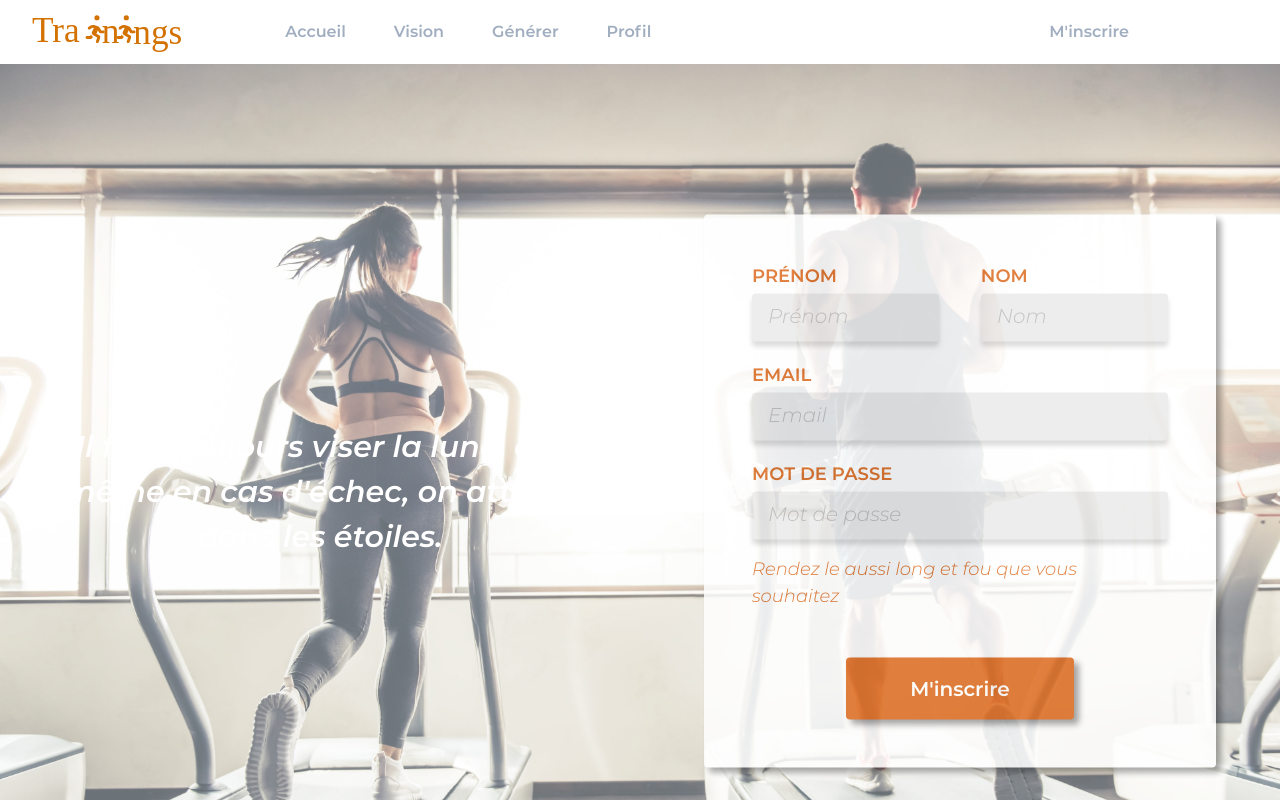
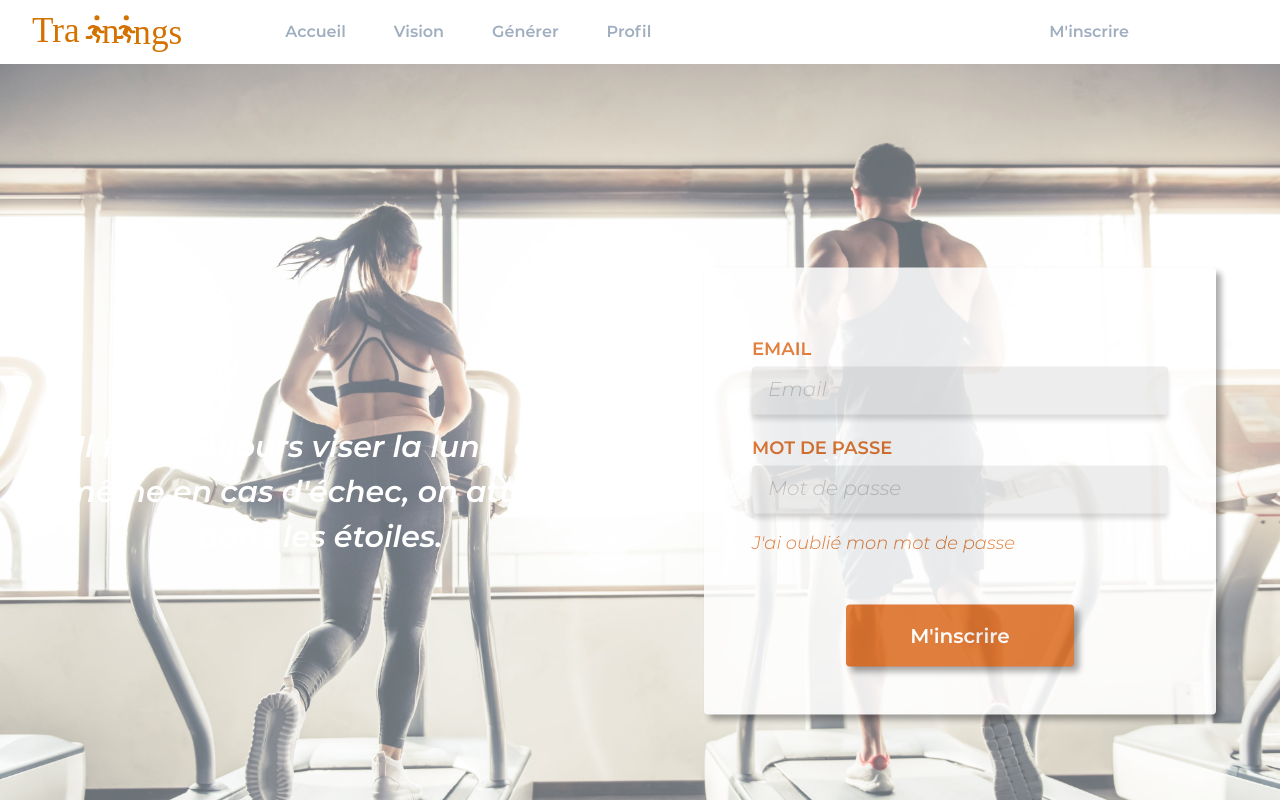
Before and after one commit to Hugoswell/Trainings.Api, a React (Create React App) app in the folder Trainings.React/: page /login in a window 1280 px wide. Shown: the top 800 px of the page. Built offline with nearby package versions, Linux system fonts and the light colour scheme; a web font is replaced by a local one.

Commit message:
Add a context filed to know which form to render

```diff
--- a/Trainings.React/src/Components/Common/BackgroundImageAndForm/BackgroundImageAndForm.js
+++ b/Trainings.React/src/Components/Common/BackgroundImageAndForm/BackgroundImageAndForm.js
@@ -1,17 +1,22 @@
-import React from "react";
+import React, { useContext } from "react";
 import BackgroundImage from "../BackgroundImage/BackgroundImage";
 import Headline from "../Headline/Headline";
 import RegisterForm from "../../RegisterContainer/RegisterForm/RegisterForm/RegisterForm";
+import LoginForm from "../../LoginContainer/LoginForm/LoginForm/LoginForm";
 import "./BackgroundImageAndForm.css";
+import BackgroundImageAndFormContext from "../BackgroundImageAndForm/BackgroundImageAndFormContext";
 
 function BackgroundImageAndForm() {
+  const { form } = useContext(BackgroundImageAndFormContext);
+  const formComponent = form === "register" ? <RegisterForm /> : <LoginForm />;
+
   return (
     <div className="relative mt-16">
       <BackgroundImage />
       <div className="absolute absolute-cy w-screen">
         <div className="flex items-center justify-around">
           <Headline />
-          <RegisterForm />
+          {formComponent}
         </div>
       </div>
     </div>
--- a/Trainings.React/src/Components/Common/BackgroundImageAndForm/BackgroundImageAndFormContext.js
+++ b/Trainings.React/src/Components/Common/BackgroundImageAndForm/BackgroundImageAndFormContext.js
@@ -2,5 +2,6 @@ import React from "react";
 
 export default React.createContext({
   headline: "",
-  imageName: ""
+  imageName: "",
+  form: ""
 });
--- a/Trainings.React/src/Components/LoginContainer/LoginContainer.js
+++ b/Trainings.React/src/Components/LoginContainer/LoginContainer.js
@@ -6,7 +6,8 @@ function LoginContainer() {
   const contextValue = {
     headline:
       "Il faut toujours viser la lune, car même en cas d'échec, on atterrit dans les étoiles.",
-    imageName: "cardio-HF"
+    imageName: "cardio-HF",
+    form: "login"
   };
 
   return (
--- /dev/null
+++ b/Trainings.React/src/Components/LoginContainer/LoginForm/LoginForm/LoginForm.js
@@ -0,0 +1,38 @@
+import React from "react";
+import Cta from "../../../Common/Cta/Cta.js";
+import FormControl from "../../../Common/FormControl/FormControl.js";
+
+function LoginForm() {
+  return (
+    <div className="hidden sm:block w-2/5 bg-white rounded opacity-85 p-12 box-shadow">
+      <div className="mt-5">
+        <FormControl
+          inputId="email"
+          labelValue="Email"
+          inputType="email"
+          placeholderValue="Email"
+        />
+      </div>
+      <div className="mt-5">
+        <FormControl
+          inputId="password"
+          labelValue="Mot de passe"
+          inputType="password"
+          placeholderValue="Mot de passe"
+        />
+        <div className="mt-4">
+          <label
+            htmlFor="password"
+            className="w-10/12 text-lg text-orange-600 monserrat-light-italic"
+          >
+            J'ai oublié mon mot de passe
+          </label>
+        </div>
+      </div>
+
+      <Cta />
+    </div>
+  );
+}
+
+export default LoginForm;
--- a/Trainings.React/src/Components/RegisterContainer/RegisterContainer.js
+++ b/Trainings.React/src/Components/RegisterContainer/RegisterContainer.js
@@ -6,7 +6,8 @@ import BackgroundImageAndFormContext from "../Common/BackgroundImageAndForm/Back
 function RegisterContainer() {
   const contextValue = {
     headline: "Des entrainements adaptés à votre demande et besoin.",
-    imageName: "musculation-HF"
+    imageName: "musculation-HF",
+    form: "register"
   };
 
   return (
```
